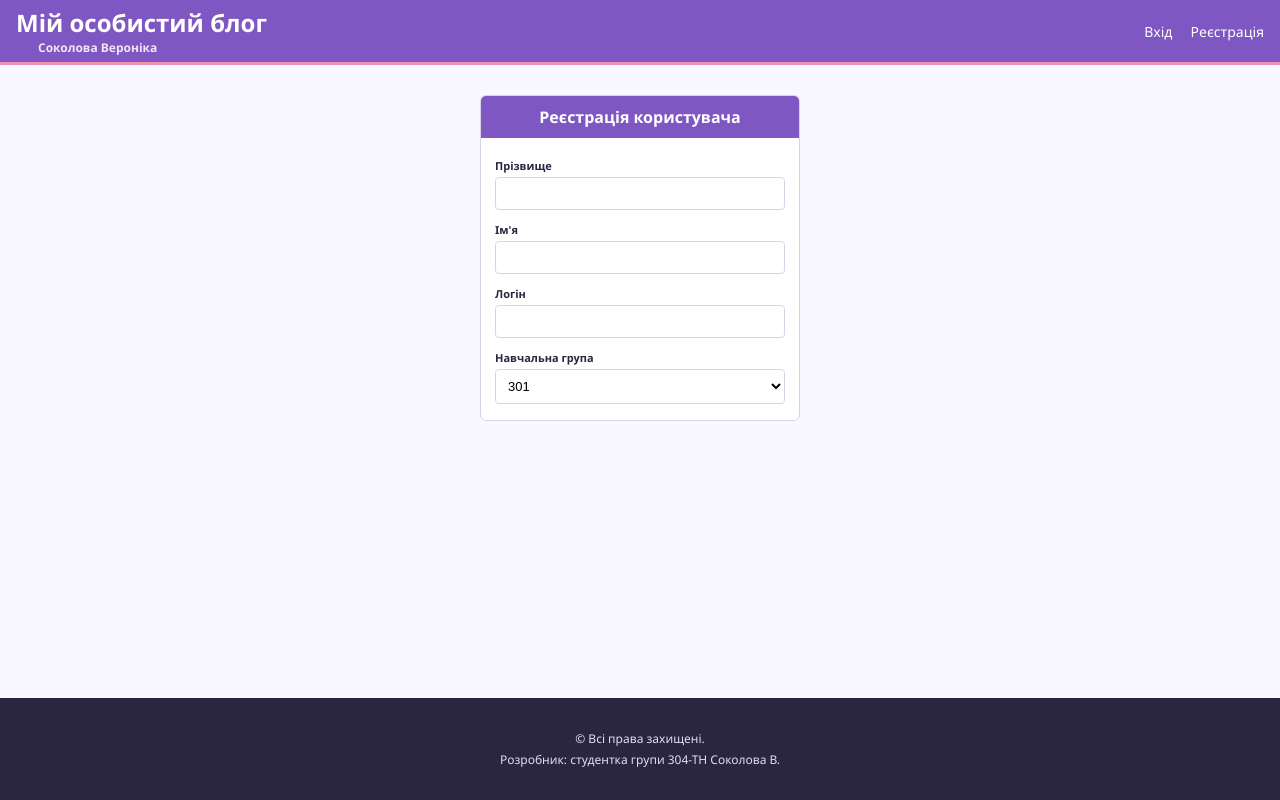
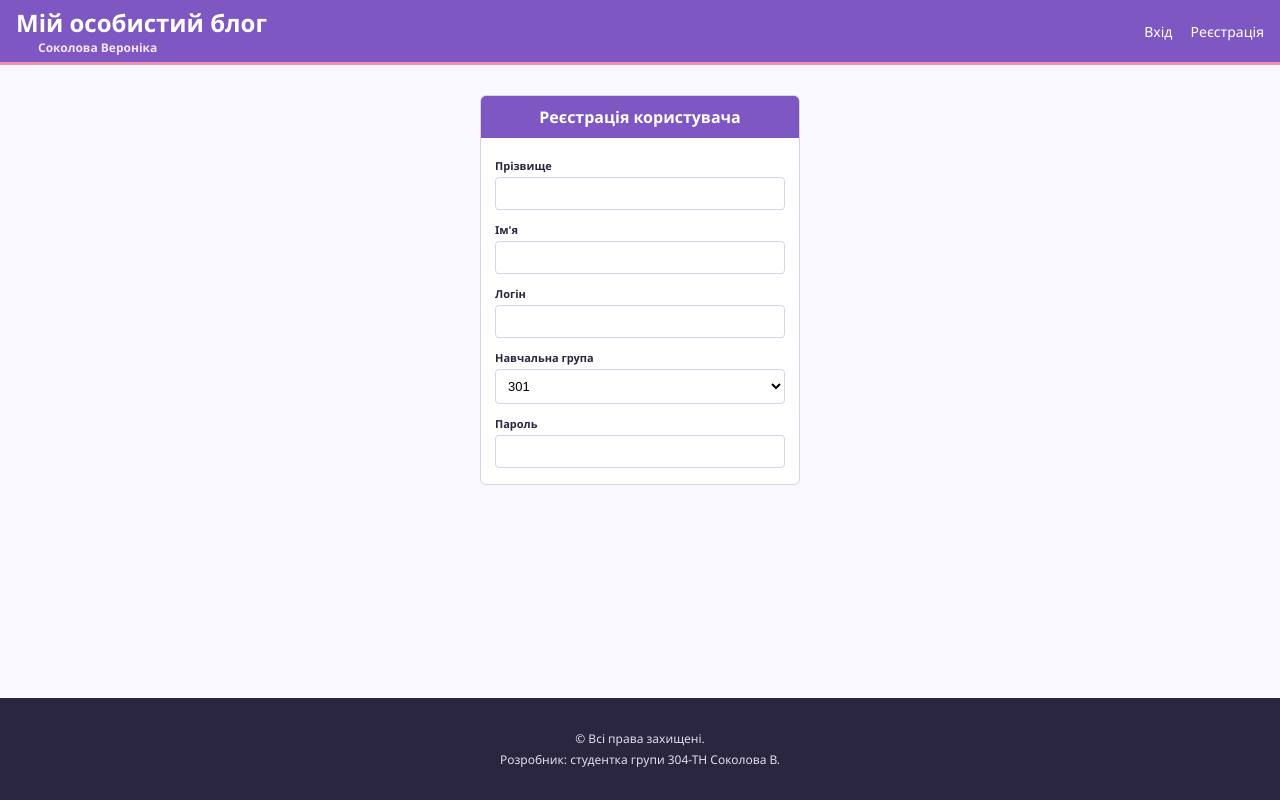
Before and after one commit to nrelvx/lab10_web, a plain HTML site: page register.htm in a window 1280 px wide. Drawn offline with Linux system fonts and the light colour scheme.

Commit message:
Додано поле Пароль (input password)

```diff
--- a/register.htm
+++ b/register.htm
@@ -33,6 +33,8 @@
           <option>304</option>
           <option>305</option>
         </select>
+        <label for="password">Пароль</label>
+        <input type="password" id="password" name="password">
       </form>
     </div>
   </main>
```
